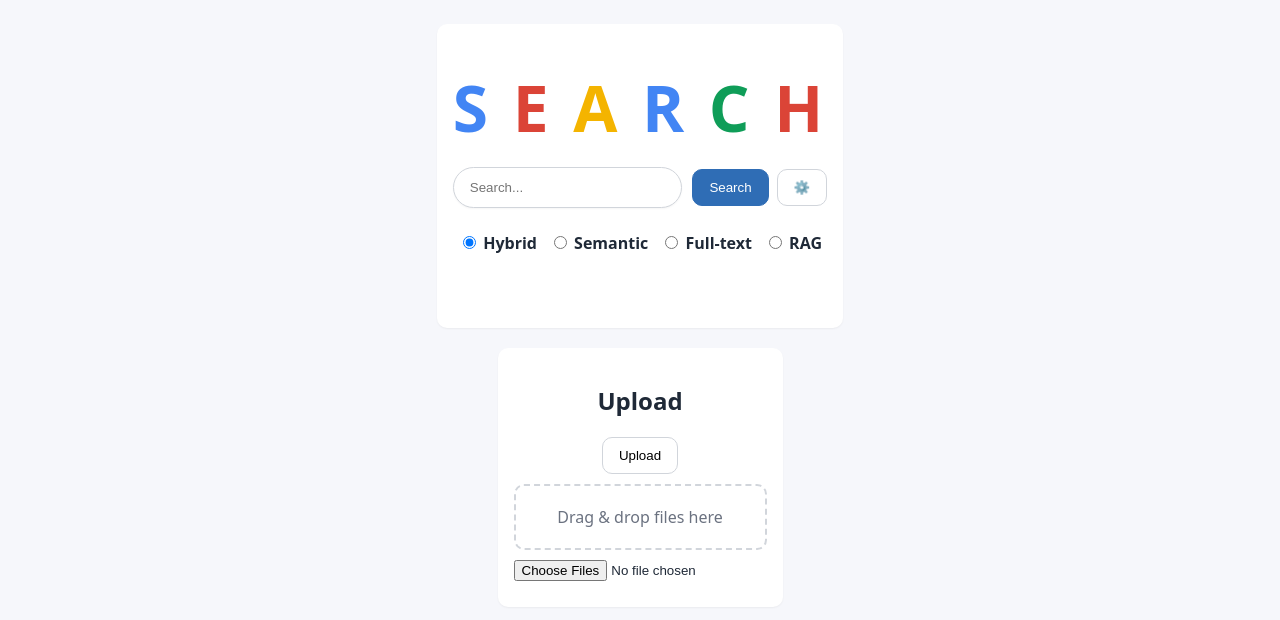
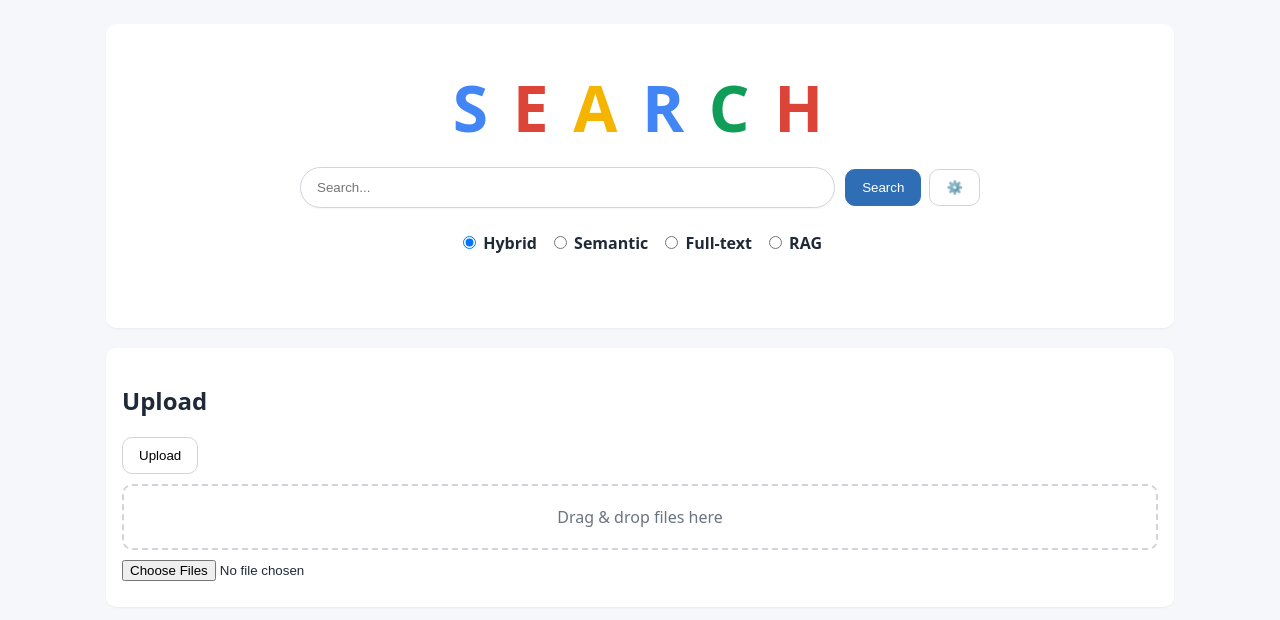
Before and after one commit to shadabshaukat/oracle-livelabs, a Python web app: template search-app/app/templates/index.html in a window 1280 px wide. Shown: the part 98-718 px from the top of the page. Run offline with Jinja, Linux system fonts and the light colour scheme; the template is opened without the code that fills it, so the values that code supplies are empty.

Commit message:
Refactor HTML structure for search app

```diff
--- a/search-app/app/templates/index.html
+++ b/search-app/app/templates/index.html
@@ -15,8 +15,8 @@
 
   <main class="container">
     <!-- Hero: Google-like minimalist landing -->
-    <section class="card card--wide hero" style="max-width: 600px; margin: 0 auto;">
-      <div class="logo" aria-label="SEARCH" style="text-align: center;">
+    <section class="card card--wide hero">
+      <div class="logo" aria-label="SEARCH">
         <span class="g g-blue">S</span>
         <span class="g g-red">E</span>
         <span class="g g-yellow">A</span>
@@ -25,15 +25,15 @@
         <span class="g g-red">H</span>
       </div>
 
-      <div class="searchbar" style="display: flex; justify-content: center; align-items: center; margin: 0 auto;">
-        <input id="query" class="search-input" type="text" placeholder="Search..." autocomplete="off" style="flex: 1;" />
+      <div class="searchbar">
+        <input id="query" class="search-input" type="text" placeholder="Search..." autocomplete="off" />
         <div class="search-actions">
           <button id="searchBtn" class="primary">Search</button>
           <button id="settingsBtn" class="ghost" title="Settings" aria-expanded="false">⚙️</button>
         </div>
       </div>
 
-      <div class="row wrap middle" style="justify-content: center; margin: 8px auto;">
+      <div class="row wrap middle" style="justify-content: center; margin: 8px 0;">
         <label><input type="radio" name="mode" value="hybrid" checked> Hybrid</label>
         <label><input type="radio" name="mode" value="semantic"> Semantic</label>
         <label><input type="radio" name="mode" value="fulltext"> Full-text</label>
@@ -55,7 +55,7 @@
         </div>
       </div>
 
-      <div class="row middle" style="justify-content: center;">
+      <div class="row middle">
         <div class="loader" id="searchLoading" hidden>
           <div class="spinner"></div>
           <span>Searching…</span>
@@ -74,9 +74,9 @@
     </section>
 
     <!-- Upload -->
-    <section class="card card--wide" style="max-width: 600px; margin: 0 auto;">
-      <h2 style="text-align: center;">Upload</h2>
-      <div class="row wrap" style="justify-content: center;">
+    <section class="card card--wide">
+      <h2>Upload</h2>
+      <div class="row wrap">
         <button id="uploadBtn">Upload</button>
         <div class="loader" id="uploadLoading" hidden>
           <div class="spinner small"></div>
```
